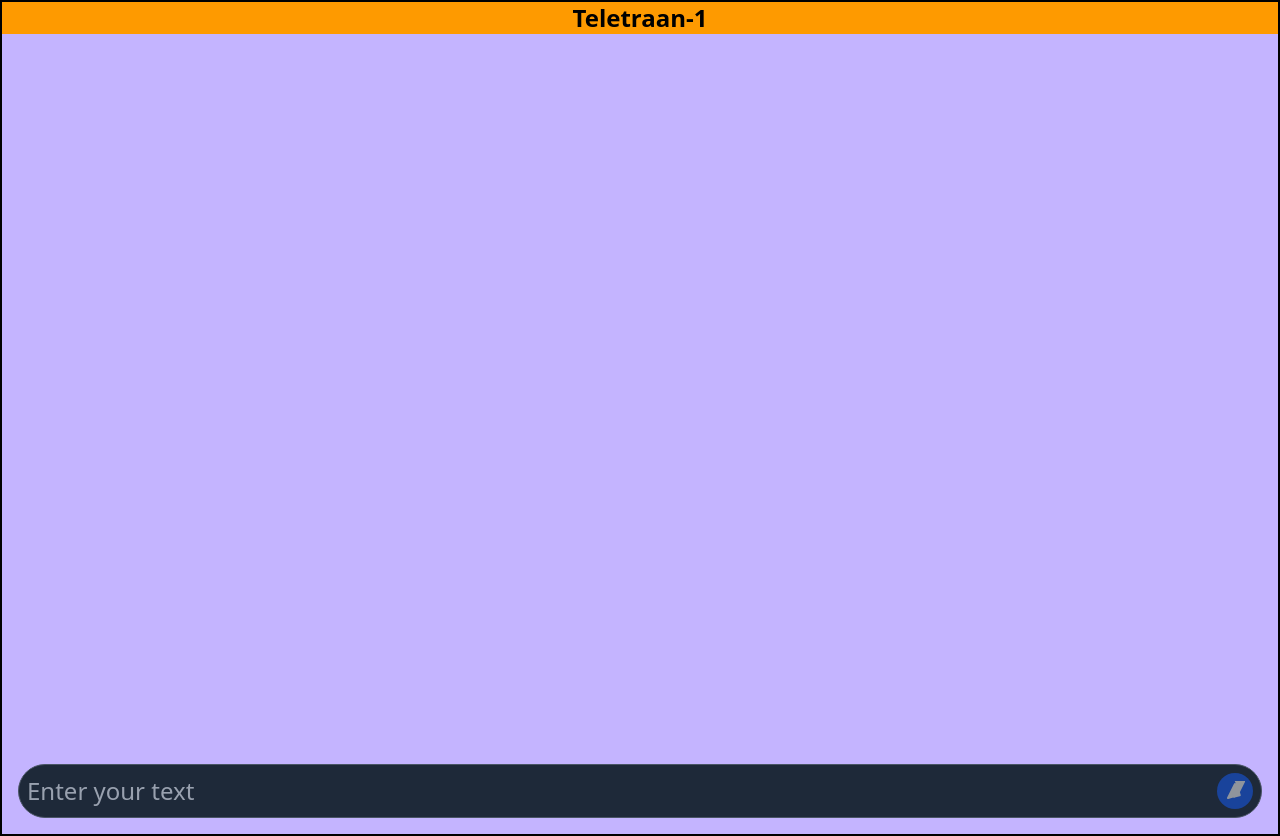
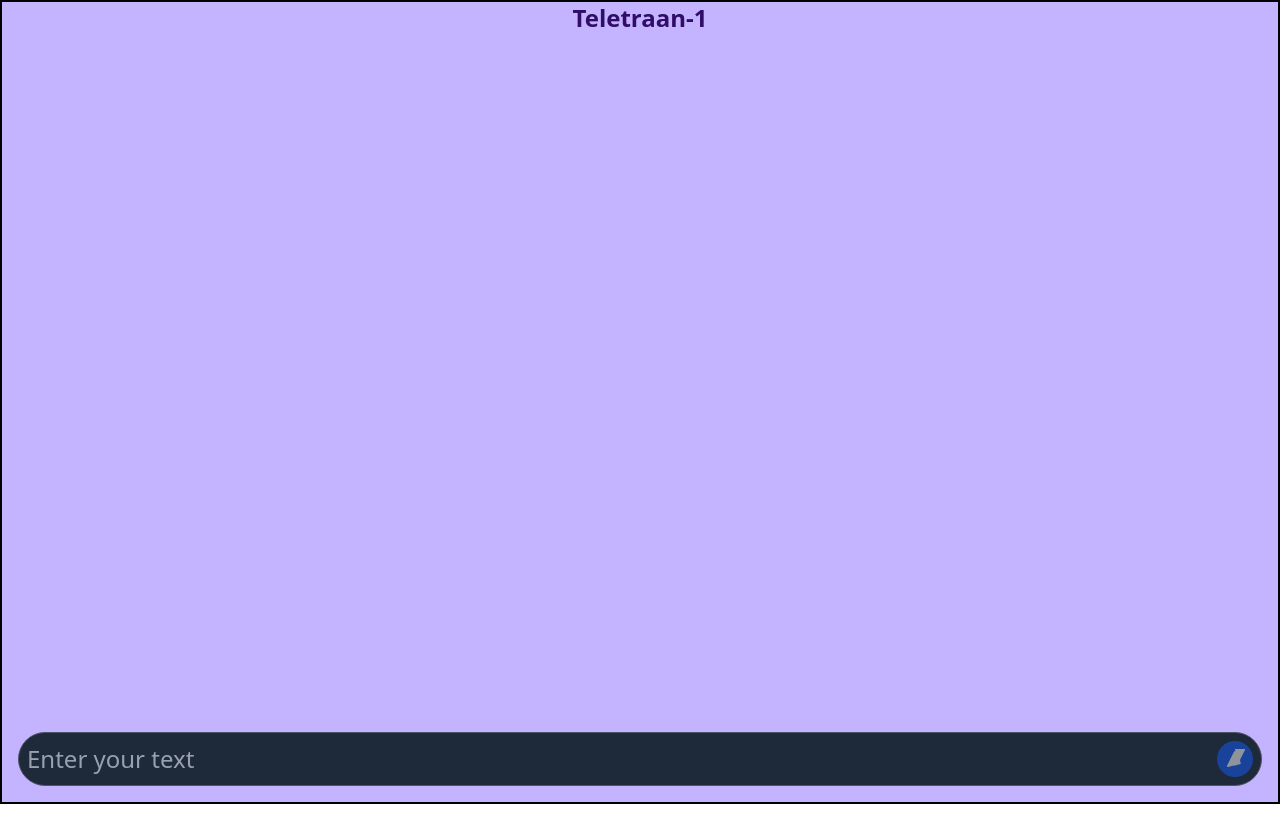
Before and after one commit to NavpreetST/deutsche-helper, a Next.js app: page / in a window 1280 px wide. After the commit the page ends 804 px from the top, so only its background shows below. Built offline with nearby package versions, Linux system fonts and the light colour scheme.

Commit message:
Removed the default template chat

```diff
--- a/src/app/components/ChatWindow.jsx
+++ b/src/app/components/ChatWindow.jsx
@@ -74,6 +74,10 @@
 
   return (
     <div className="flex flex-col h-screen bg-violet-300 text-white">
+      <div className="font-bold flex  justify-center text-violet-950  ">
+    Teletraan-1
+
+    </div>
       {/* Message List Area */}
       <div className="flex-1 overflow-y-auto p-4">
         <div className="flex flex-col space-y-2">
--- a/src/app/page.js
+++ b/src/app/page.js
@@ -7,11 +7,8 @@
 function App() {
 
   return (
-   <div className='text-shadow-purple-950 border-2 bg-amber-500  text-2xl w-11/12 h-max min-w-12/12'>
-    <div className="font-bold flex items-center justify-center ">
-    Teletraan-1
+   <div className='text-shadow-purple-950 border-2 bg-amber-500  text-2xl w-fit h-full min-w-full '>
 
-    </div>
     <ChatWindow/>
 
     <SideBar/>
```
